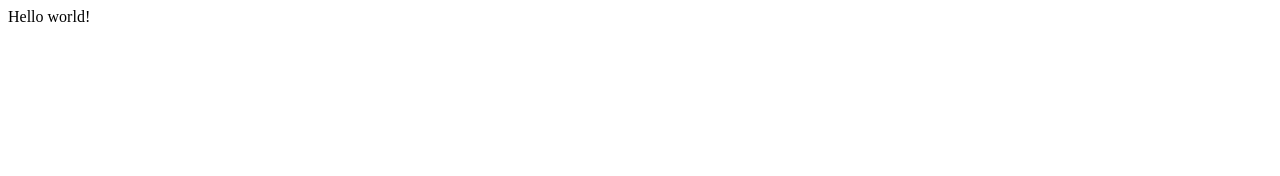
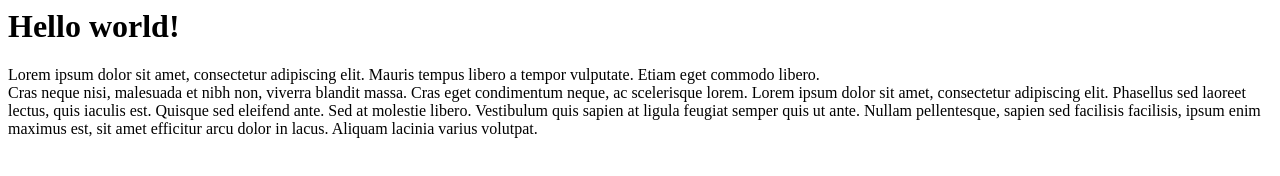
Before and after one commit to iskake/iskake.github.io, a plain HTML site: page index.html in a window 1280 px wide. Drawn offline with Linux system fonts and the light colour scheme.

Commit message:
Update index.html

```diff
--- a/index.html
+++ b/index.html
@@ -3,8 +3,11 @@
         test
     </title>
     <body>
+        <h1>
+            Hello world!
+        </h1>
         <p>
-            Hello world!
+            Lorem ipsum dolor sit amet, consectetur adipiscing elit. Mauris tempus libero a tempor vulputate. Etiam eget commodo libero.<br/> Cras neque nisi, malesuada et nibh non, viverra blandit massa. Cras eget condimentum neque, ac scelerisque lorem. Lorem ipsum dolor sit amet, consectetur adipiscing elit. Phasellus sed laoreet lectus, quis iaculis est. Quisque sed eleifend ante. Sed at molestie libero. Vestibulum quis sapien at ligula feugiat semper quis ut ante. Nullam pellentesque, sapien sed facilisis facilisis, ipsum enim maximus est, sit amet efficitur arcu dolor in lacus. Aliquam lacinia varius volutpat.
         </p>
     </body>
 </html>
```
